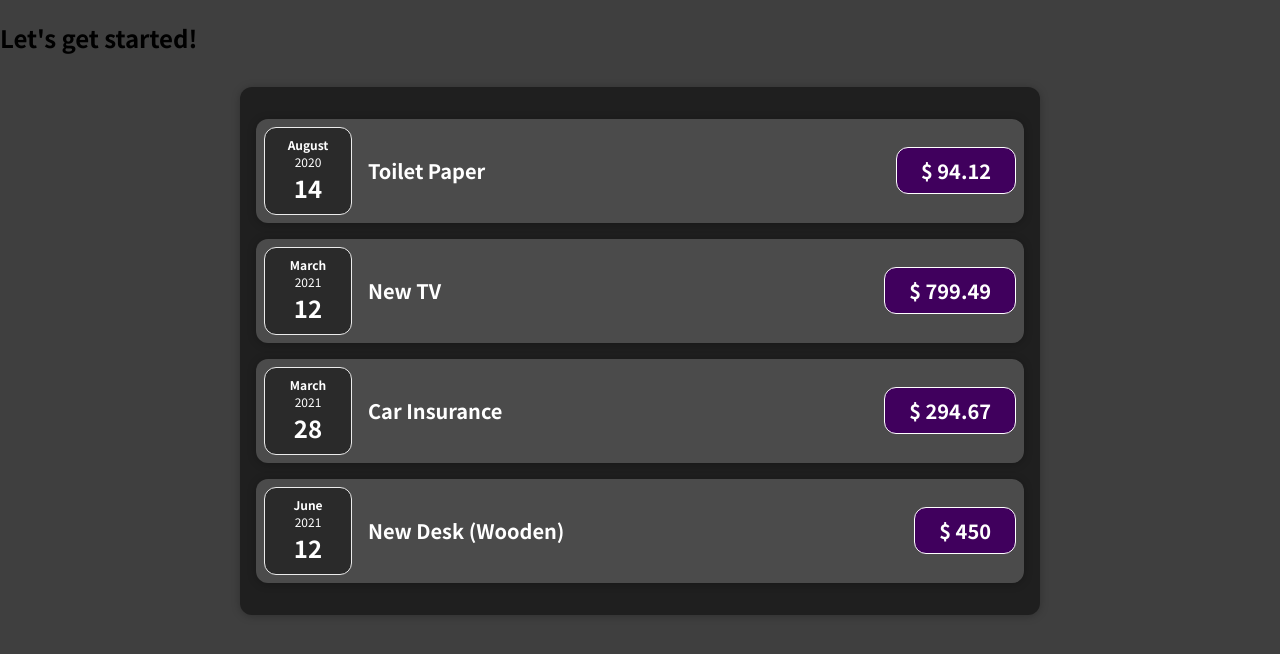
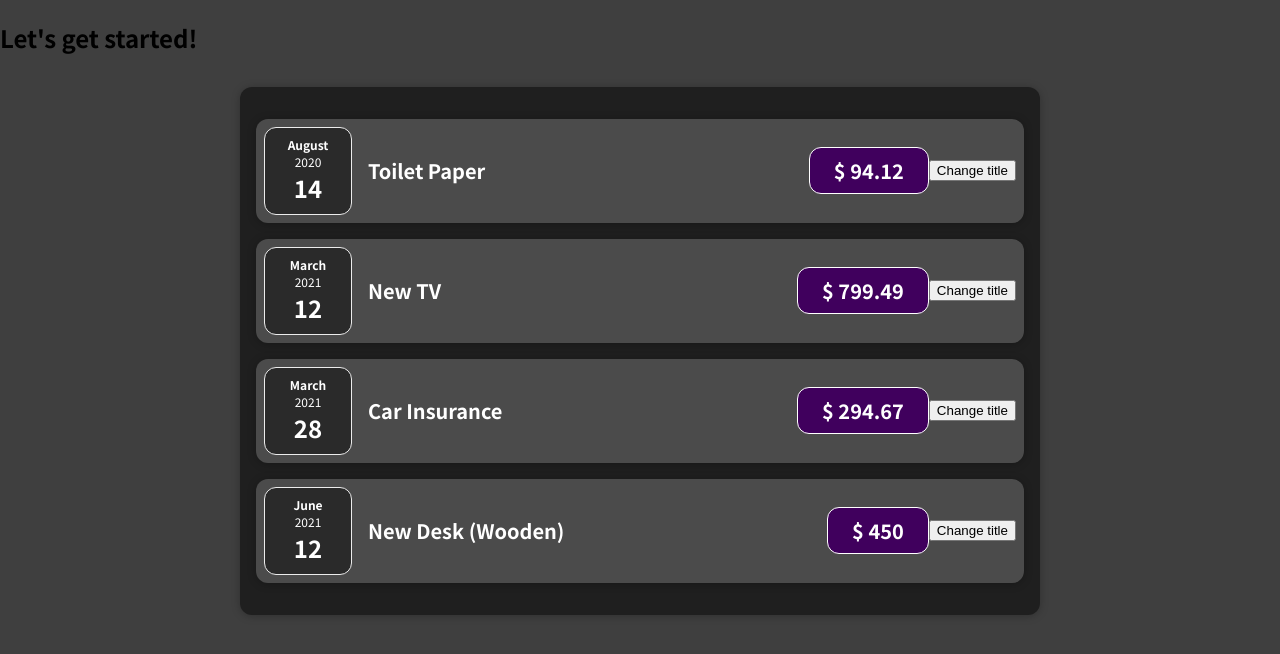
Before and after one commit to lialina/expense-recorder, a React (Create React App) app: page / in a window 1280 px wide. Shown: the top 654 px of the page. Built offline with nearby package versions, Linux system fonts and the light colour scheme.

Commit message:
Button with updating expense title logic has been added in ExpenseItem component

```diff
--- a/src/components/Expenses/ExpenseItem.js
+++ b/src/components/Expenses/ExpenseItem.js
@@ -1,16 +1,23 @@
-import React from "react";
+import React, { useState } from "react";
 import ExpenseDate from "./ExpenseDate";
 import Card from "../UI/Card";
 import "./ExpenseItem.css";
 
 function ExpenseItem(props) {
+  const [title, setTitle] = useState(props.title);
+
+  const clickHandler = () => {
+    setTitle("Updated");
+  };
+
   return (
     <Card className="expense-item">
       <ExpenseDate date={props.date} />
       <div className="expense-item__description">
-        <h2>{props.title}</h2>
+        <h2>{title}</h2>
         <div className="expense-item__price">$ {props.amount}</div>
       </div>
+      <button onClick={clickHandler}>Change title</button>
     </Card>
   );
 }
```
